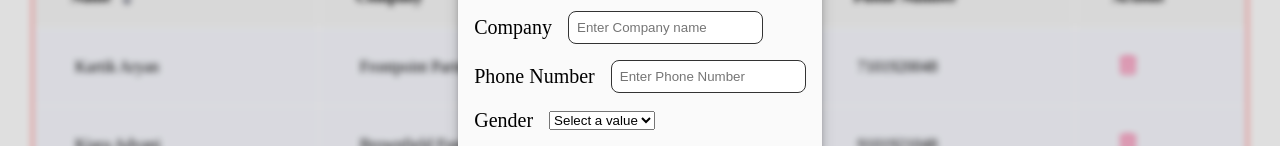
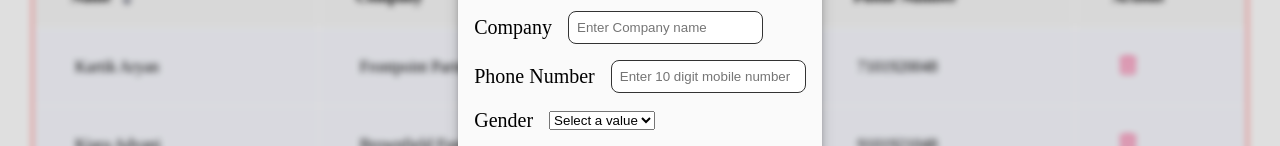
Before and after one commit to dev-enforced/record-book, a React (Vite) app: page / in a window 1280 px wide. Both pictures are taken after typing "Sample", "5" into the empty fields and a click on the button "Add New Record". Shown: the part 358-504 px from the top of the page. Built offline with nearby package versions, Linux system fonts and the light colour scheme.

Commit message:
refactor: :recycle: Placeholder value change

```diff
--- a/src/components/AddNewRecordModal/AddNewRecordModal.tsx
+++ b/src/components/AddNewRecordModal/AddNewRecordModal.tsx
@@ -114,7 +114,7 @@ const AddNewRecordModal = () => {
                   phoneNumber: changeEvent.target.value,
                 }));
               }}
-              placeholder="Enter Phone Number"
+              placeholder="Enter 10 digit mobile number"
               className={styles.add_new_record_form_input}
               maxLength={10}
             />
```
